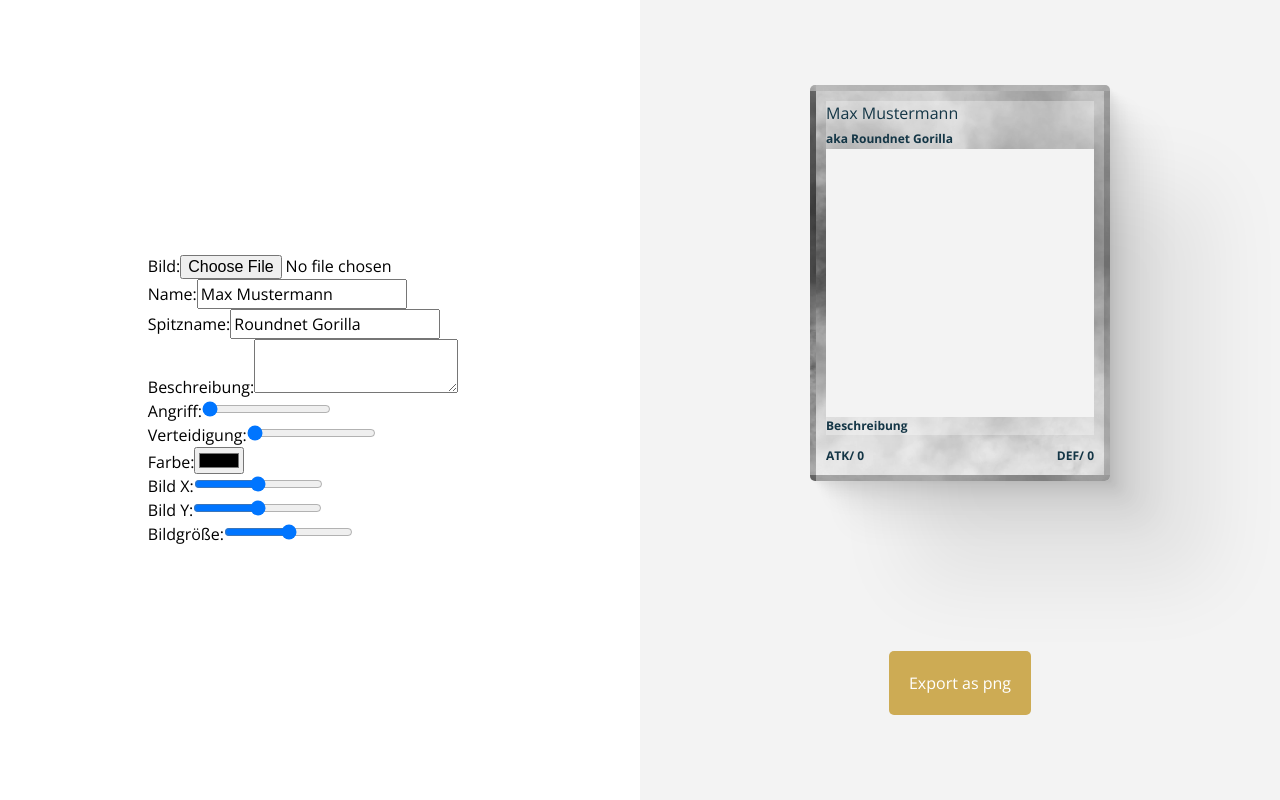
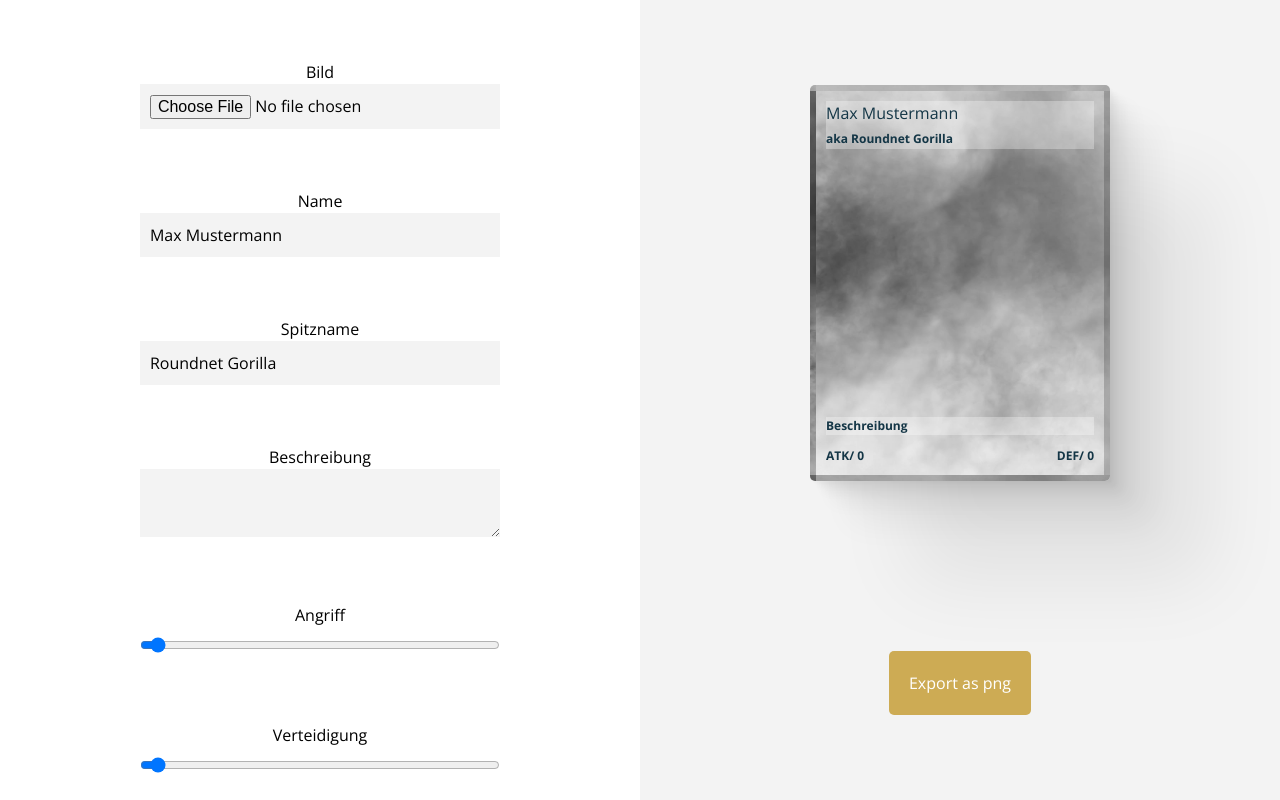
Before and after one commit to mrt-stl/roundnet-card-generator, a Next.js app: page / in a window 1280 px wide. Built offline with nearby package versions, Linux system fonts and the light colour scheme.

Commit message:
improve some small stylings

```diff
--- a/components/card/styles.tsx
+++ b/components/card/styles.tsx
@@ -4,14 +4,14 @@ export const CardContainer = styled.div<{ backdropColor?: string }>`
     position: relative;
     padding: ${(props) => props.theme.spacing.xs};
     padding-bottom: ${(props) => props.theme.spacing.m};
-    border: 6px solid rgba(0, 0, 0, 0.2);
     border-radius: 5px;
     box-shadow: 2.8px 2.8px 2.2px rgba(0, 0, 0, 0.02), 6.7px 6.7px 5.3px rgba(0, 0, 0, 0.028),
-        12.5px 12.5px 10px rgba(0, 0, 0, 0.035), 22.3px 22.3px 17.9px rgba(0, 0, 0, 0.042),
-        41.8px 41.8px 33.4px rgba(0, 0, 0, 0.05), 100px 100px 80px rgba(0, 0, 0, 0.07);
+    12.5px 12.5px 10px rgba(0, 0, 0, 0.035), 22.3px 22.3px 17.9px rgba(0, 0, 0, 0.042),
+    41.8px 41.8px 33.4px rgba(0, 0, 0, 0.05), 100px 100px 80px rgba(0, 0, 0, 0.07);
     width: min(80vw, 300px);
     background-image: url("/smoke-background.jpeg");
     background-size: cover;
+    border: 6px solid rgba(0, 0, 0, 0.2);
 
     :before {
         content: "";
@@ -42,7 +42,6 @@ export const SmallText = styled.span<{ block?: boolean }>`
 `
 
 export const ImageWrapper = styled.div<{ imgSrc?: string, imgX: number, imgY: number, imgSize: number }>`
-    background-color: ${(props) => props.theme.color.anthracite};
     background-image: ${(props) => (props.imgSrc ? `url(${props.imgSrc})` : null)};
     background-size: ${props => props.imgSize}%;
     background-position: ${props => props.imgX}% ${props => props.imgY}%;
--- a/components/form/form.tsx
+++ b/components/form/form.tsx
@@ -1,6 +1,6 @@
 import { useState, useEffect, ChangeEvent } from "react"
 import Image from "next/image"
-import { FormContainer, Input, Label, Textarea } from "./styles"
+import { FormContainer, Input, Label, Textarea, ColorPicker } from "./styles"
 import { IData } from "components/generator/generator"
 
 interface IFormProps {
@@ -31,16 +31,16 @@ const Form = ({ setData, data }: IFormProps) => {
         <>
             <FormContainer>
                 <Label>
-                    Bild:
+                    Bild
                     <Input type="file" accept="image/*" name="image" onChange={handleChange} />
                 </Label>
 
                 <Label>
-                    Name:
+                    Name
                     <Input type="text" name="name" onChange={handleChange} value={data.name} />
                 </Label>
                 <Label>
-                    Spitzname:
+                    Spitzname
                     <Input
                         type="text"
                         name="nickname"
@@ -49,11 +49,11 @@ const Form = ({ setData, data }: IFormProps) => {
                     />
                 </Label>
                 <Label>
-                    Beschreibung:
+                    Beschreibung
                     <Textarea name="content" onChange={handleChange} value={data.content} />
                 </Label>
                 <Label>
-                    Angriff:
+                    Angriff
                     <Input
                         type="range"
                         min="0"
@@ -64,7 +64,7 @@ const Form = ({ setData, data }: IFormProps) => {
                     />
                 </Label>
                 <Label>
-                    Verteidigung:
+                    Verteidigung
                     <Input
                         type="range"
                         min="0"
@@ -76,8 +76,8 @@ const Form = ({ setData, data }: IFormProps) => {
                 </Label>
 
                 <Label>
-                    Farbe:
-                    <Input
+                    Farbe
+                    <ColorPicker
                         type="color"
                         name="color"
                         onChange={handleChange}
@@ -86,7 +86,19 @@ const Form = ({ setData, data }: IFormProps) => {
                 </Label>
 
                 <Label>
-                    Bild X:
+                    Bildgröße
+                    <Input
+                        type="range"
+                        min="0"
+                        max="200"
+                        name="imageSize"
+                        onChange={handleChange}
+                        value={data.imageSize}
+                    />
+                </Label>
+
+                <Label>
+                    Bild X
                     <Input
                         type="range"
                         min="0"
@@ -98,7 +110,7 @@ const Form = ({ setData, data }: IFormProps) => {
                 </Label>
 
                 <Label>
-                    Bild Y:
+                    Bild Y
                     <Input
                         type="range"
                         min="0"
@@ -108,18 +120,6 @@ const Form = ({ setData, data }: IFormProps) => {
                         value={data.imageY}
                     />
                 </Label>
-
-                <Label>
-                    Bildgröße:
-                    <Input
-                        type="range"
-                        min="0"
-                        max="200"
-                        name="imageSize"
-                        onChange={handleChange}
-                        value={data.imageSize}
-                    />
-                </Label>
             </FormContainer>
             {/* {imgSrc ? <Image src={imgSrc} alt="" width="200" height="200" /> : null} */}
         </>
--- a/components/form/styles.tsx
+++ b/components/form/styles.tsx
@@ -1,10 +1,38 @@
 import styled from "styled-components"
 
-export const FormContainer = styled.form``
+export const FormContainer = styled.form`
+    padding-top: ${(props) => props.theme.spacing.l};
+`
+
 export const Label = styled.label`
     display: block;
+    text-align: center;
 `
 
-export const Input = styled.input``
+export const ColorPicker = styled.input`
+    width: 100%;
+    height: 60px;
+    border: none;
+    appearance: none;
+    background-color: ${(props) => props.theme.color.anthracite};
+    padding: ${(props) => props.theme.spacing.xs};
+    margin-bottom: ${(props) => props.theme.spacing.l};
+`
 
-export const Textarea = styled.textarea``
+export const Input = styled.input`
+    width: 100%;
+    border: none;
+    background-color: ${(props) => props.theme.color.anthracite};
+    padding: ${(props) => props.theme.spacing.xs};
+    margin-bottom: ${(props) => props.theme.spacing.l};
+    min-height: 30px;
+`
+
+export const Textarea = styled.textarea`
+    width: 100%;
+    border: none;
+    appearance: none;
+    background-color: ${(props) => props.theme.color.anthracite};
+    padding: ${(props) => props.theme.spacing.xs};
+    margin-bottom: ${(props) => props.theme.spacing.l};
+`
--- a/components/generator/styles.tsx
+++ b/components/generator/styles.tsx
@@ -3,17 +3,21 @@ import styled from "styled-components"
 export const Container = styled.main`
     display: flex;
     width: 100vw;
-    height: 100vh;
+    height: fit-content;
+    overflow: auto;
 `
 
 export const Col = styled.section<{ background?: boolean }>`
     flex-basis: 50%;
     max-width: 50%;
+    height: 100vh;
     display: flex;
     flex-wrap: wrap;
     justify-content: center;
     align-items: center;
     background-color: ${(props) => (props.background ? props.theme.color.anthracite : null)};
+    position: ${(props) => (props.background ? "sticky" : null)};
+    top: ${(props) => (props.background ? "0" : null)};
 
     @media only screen and (max-width: 768px) {
         flex-basis: 100%;
```
